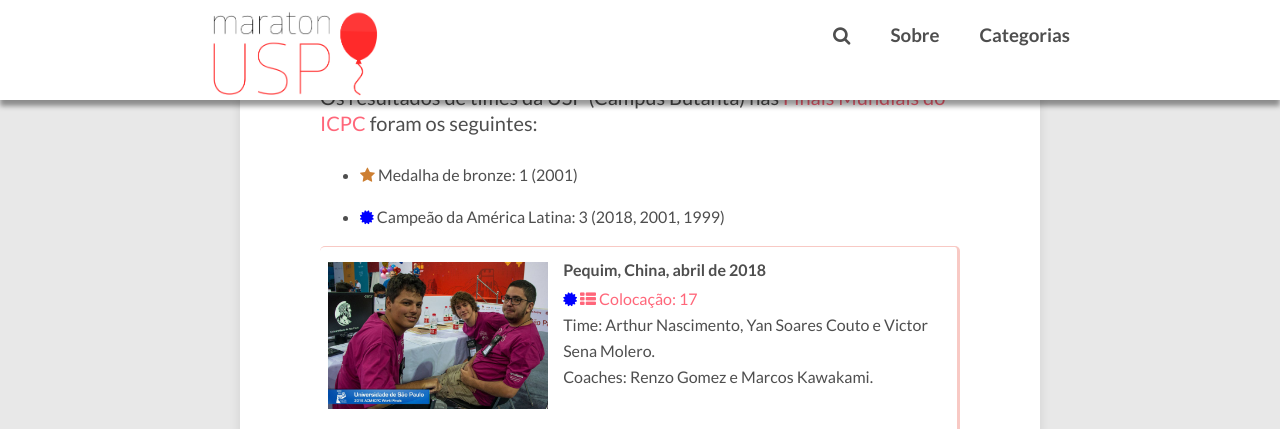
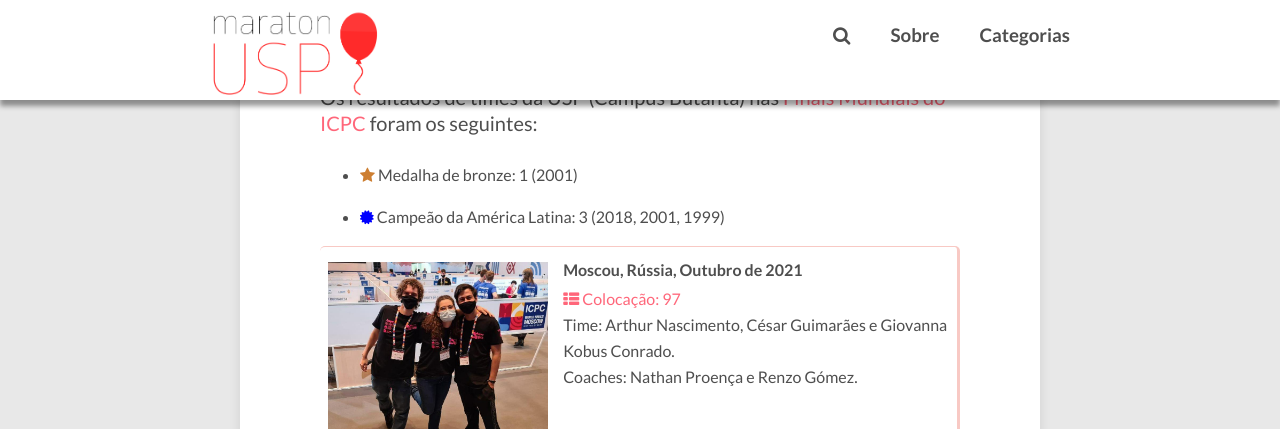
Before and after one commit to maratonusp/blog, a Jekyll site: the page built from pages/usp_mundial.markdown, in a window 1280 px wide and 900 px high, scrolled down 537 px, cut to the strip 0-429 px from the top of the window. Built offline with Jekyll 4.4.1, drawn with Linux system fonts in a browser that asks for light colours; nearby versions of some CDN libraries; comment, search, counter and statistics services are not loaded.

Commit message:
Add WF Moscow do time com T

```diff
--- a/pages/usp_historia.markdown
+++ b/pages/usp_historia.markdown
@@ -35,7 +35,7 @@ history:
 - title: Virtual, Julho 2021
   url: https://www.ime.usp.br/~maratona/final-brasileira-2020
   year: 2020
-  coaches: Germano Hüning e Renzo Gomez
+  coaches: Nathan Proença e Renzo Gomez
   teams:
   - members: Víctor Lamarca, William Kondo e Jiang Zhi
     name: KondZhiLa
--- a/pages/usp_mundial.markdown
+++ b/pages/usp_mundial.markdown
@@ -32,6 +32,15 @@ awards:
     color: blue
     name: Campeão da América Latina
 history:
+- title: Moscou, Rússia, Outubro de 2021
+  year: 2021
+  members: Arthur Nascimento, César Guimarães e Giovanna Kobus Conrado
+  coaches: Nathan Proença e Renzo Gómez
+  img: images/time-com-T-world-finals-2021.jpg
+  img_href: images/time-com-T-world-finals-2021.jpg
+  place: 97
+  score: https://pc2.ecs.baylor.edu/scoreboard/
+
 - title: Pequim, China, abril de 2018
   year: 2018
   members: Arthur Nascimento, Yan Soares Couto e Victor Sena Molero
```
Also changed, not shown: images/time-com-T-world-finals-2021.jpg (added).
